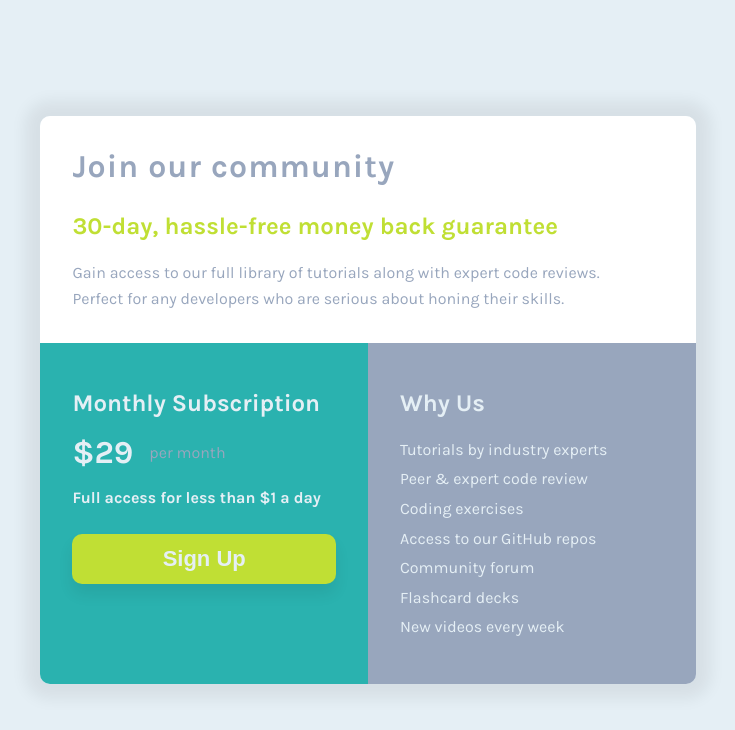
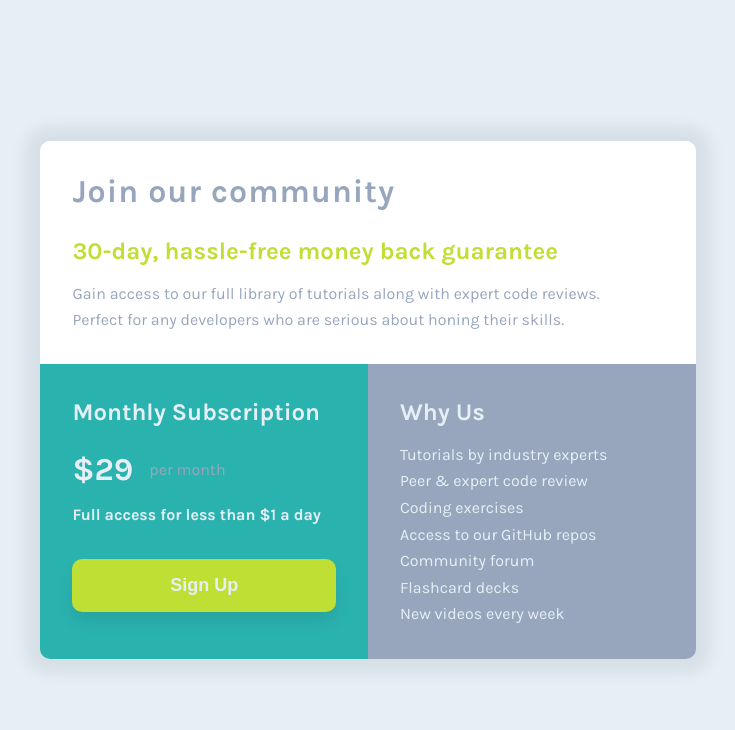
Before and after one commit to RobicaCodeaza/Single-Grid-Price, a plain HTML site: page index.html in a window 1280 px wide. Shown: the whole page, without its empty margins (272-1007 px from the left). Drawn offline with Linux system fonts and the light colour scheme.

Commit message:
Single Price Grid

```diff
--- a/css/queries.css
+++ b/css/queries.css
@@ -22,9 +22,15 @@
   .price-grid {
     display: flex;
     flex-direction: column;
+    height: 105rem;
   }
   .community {
     padding-right: 3.2rem;
+  }
+  .row {
+    flex: 1;
+    /* height: calc(100% / 3); */
+    /* flex: 1 0; */
   }
   .description {
     display: inline;
--- a/css/style.css
+++ b/css/style.css
@@ -24,7 +24,7 @@ body {
   display: flex;
   align-items: center;
   justify-content: center;
-  padding: 3.2rem;
+  padding: 9.6rem;
 }
 
 .price-grid {
@@ -54,7 +54,7 @@ span {
   font-size: 2.4rem;
   font-weight: 700;
   line-height: 1.4;
-  margin-bottom: 1.6rem;
+  margin-bottom: 1.2rem;
 }
 .offer {
   color: var(--Bright-Yellow);
@@ -66,12 +66,13 @@ span {
 .subscription {
   color: var(--Light-Gray);
   background-color: var(--Cyan);
-  padding: 4.4rem 3.2rem;
+  padding: 3.2rem;
 }
 .price-box {
   display: flex;
   align-items: center;
   gap: 1.6rem;
+  margin-top: 2.4rem;
   margin-bottom: 1.6rem;
 }
 .price {
@@ -86,13 +87,13 @@ span {
   font-size: 1.6rem;
   line-height: 1.6;
   font-weight: 700;
-  margin-bottom: 2.4rem;
+  margin-bottom: 3.2rem;
 }
 .sign-up {
-  padding: 1.2rem 2.4rem;
+  padding: 1.6rem 3.2rem;
   background-color: var(--Bright-Yellow);
   color: inherit;
-  font-size: 2.2rem;
+  font-size: 1.8rem;
   font-weight: 700;
   border: none;
   border-radius: 1rem;
@@ -102,12 +103,12 @@ span {
 .why-us {
   color: var(--Light-Gray);
   background-color: var(--Grayish-Blue);
-  padding: 4.4rem 3.2rem;
+  padding: 3.2rem;
 }
 .list {
   list-style: none;
   display: flex;
   flex-direction: column;
   line-height: 1.6;
-  gap: 0.4rem;
+  gap: 0.1rem;
 }
--- a/index.html
+++ b/index.html
@@ -25,7 +25,7 @@
   <body>
     <main>
       <div class="price-grid">
-        <div class="community">
+        <div class="community row">
           <span class="heading-primary">Join our community</span>
           <span class="heading-secondary offer"
             >30-day, hassle-free money back guarantee</span
@@ -39,7 +39,7 @@
             skills.
           </p>
         </div>
-        <div class="subscription">
+        <div class="subscription row">
           <span class="heading-secondary">Monthly Subscription</span>
           <div class="price-box">
             <span class="price">&dollar;29</span>
@@ -48,7 +48,7 @@
           <p class="access">Full access for less than &dollar;1 a day</p>
           <button class="sign-up">Sign Up</button>
         </div>
-        <div class="why-us">
+        <div class="why-us row">
           <span class="heading-secondary">Why Us</span>
           <ul class="list">
             <li class="list-item">Tutorials by industry experts</li>
```
